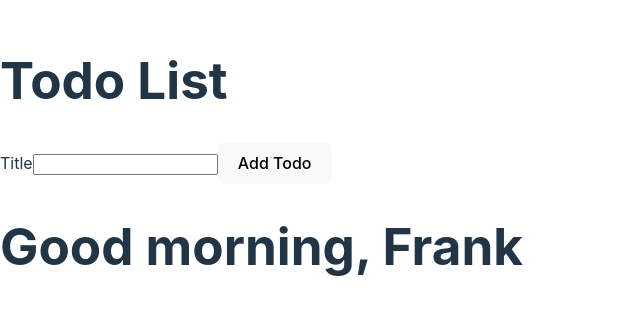
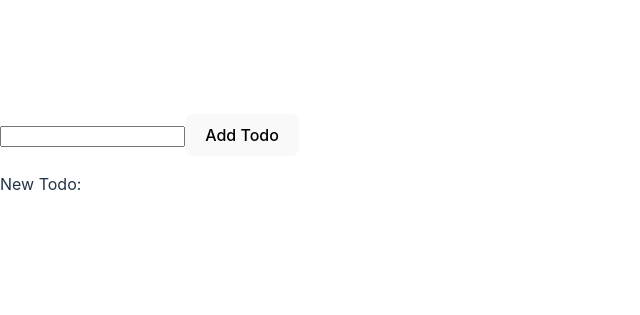
Before and after one commit to EphremAlebachew/react-todo, a React (Vite) app: page / in a window 1280 px wide. Shown: the part 237-552 px from the top of the page, without its empty margins (0-640 px from the left). Built offline with nearby package versions, Linux system fonts and the light colour scheme.

Commit message:
ass-3-3-with-vite

```diff
--- a/src/AddTodoForm/AddTodoForm.jsx
+++ b/src/AddTodoForm/AddTodoForm.jsx
@@ -1,33 +1,52 @@
-import React, { useState } from "react";
-function AddTodoForm({ onAddTodo }) {
-    const [todoTitle, setTodoTitle] = useState("");
 
-    const handleTitleChange = (e) => {
-      const newTodoTitle = e.target.value;
-      setTodoTitle(newTodoTitle);
-    };
+import React from 'react';
 
-    const handleAddTodo = () => {
-      onAddTodo(todoTitle);
-      setTodoTitle("");
-    };
+const AddTodoForm = () => {
+  const handleAddTodo = (event) => {
+    event.preventDefault();
+    const todoTitle = event.target.title.value;
+    console.log(todoTitle);
+    event.target.reset();
+  };
 
-    return (
-      <div>
-        <form>
-          <label htmlFor="todoTitle">Title</label>
-          <input
-            type="text"
-            id="todoTitle"
-            value={todoTitle}
-            onChange={handleTitleChange}
-          />
-          <button type="button" onClick={handleAddTodo}>Add Todo</button>
-        </form>
-      </div>
-    );
-  }
+  return (
+    <form onSubmit={handleAddTodo}>
+      <input type="text" name="title" />
+      <button type="submit">Add Todo</button>
+    </form>
+  );
+};
 
-  export default AddTodoForm;
+export default AddTodoForm;
+// function AddTodoForm({ onAddTodo }) {
+//     const [todoTitle, setTodoTitle] = useState("");
+
+//     const handleTitleChange = (e) => {
+//       const newTodoTitle = e.target.value;
+//       setTodoTitle(newTodoTitle);
+//     };
+
+//     const handleAddTodo = () => {
+//       onAddTodo(todoTitle);
+//       setTodoTitle("");
+//     };
+
+//     return (
+//       <div>
+//         <form>
+//           <label htmlFor="todoTitle">Title</label>
+//           <input
+//             type="text"
+//             id="todoTitle"
+//             value={todoTitle}
+//             onChange={handleTitleChange}
+//           />
+//           <button type="button" onClick={handleAddTodo}>Add Todo</button>
+//         </form>
+//       </div>
+//     );
+//   }
+
+//   export default AddTodoForm;
 
 {/* <button type="submit">Add</button> */}
--- a/src/App.jsx
+++ b/src/App.jsx
@@ -1,24 +1,39 @@
 import React, { useState } from "react";
-import TodoList from "./Todolist/TodoList";
 import AddTodoForm from "./AddTodoForm/AddTodoForm";
 
-function App() {
-  const [todoList, setTodoList] = useState([]);
 
-  const handleAddTodo = (newTodoTitle) => {
-    const newTodo = { id: todoList.length + 1, title: newTodoTitle };
-    setTodoList([...todoList, newTodo]);
-  };
+
+
+const App = () => {
+  const [newTodo, setNewTodo] = useState('');
 
   return (
     <div>
-
-      <h1>Todo List</h1>
-
-      <AddTodoForm onAddTodo={handleAddTodo} />
-      <TodoList todoList={todoList} />
+      <AddTodoForm onAddTodo={setNewTodo} />
+      <p>New Todo: {newTodo}</p>
     </div>
   );
-}
+};
 
 export default App;
+
+// function App() {
+//   const [todoList, setTodoList] = useState([]);
+
+//   const handleAddTodo = (newTodoTitle) => {
+//     const newTodo = { id: todoList.length + 1, title: newTodoTitle };
+//     setTodoList([...todoList, newTodo]);
+//   };
+
+//   return (
+//     <div>
+
+//       <h1>Todo List</h1>
+
+//       <AddTodoForm onAddTodo={handleAddTodo} />
+//       <TodoList todoList={todoList} />
+//     </div>
+//   );
+// }
+
+// export default App;
--- /dev/null
+++ b/src/TodoListItem/TodoListItem.jsx
@@ -0,0 +1,14 @@
+import React from 'react';
+
+function TodoListItem(props) {
+  const { todo } = props;
+  return (
+    <div className="todo-item">
+      <li>{todo.text}</li>
+      {/* <input type="checkbox" checked={props.todo.completed} />
+      <span className={props.todo.completed ? 'completed' : ''}>{props.todo.text}</span> */}
+    </div>
+  );
+}
+
+export default TodoListItem;
--- a/src/Todolist/TodoList.jsx
+++ b/src/Todolist/TodoList.jsx
@@ -1,19 +1,18 @@
 import React from 'react'
-
+import TodoListItem from "./TodoListItem/TodoListItem";
 const greetings = "Good morning";
 
  function TodoList(props) {
   return (
     <div>
       <h1>{greetings}, Frank</h1>
+
       <ul>
+      {todos.map(todo => (
+        <TodoListItem key={todo.id} todo={todo} />
+      ))}
+    </ul>
 
-          {props.todoList.map(todo => (
-            <li key={todo.id}>{todo.title}</li>
-          ))}
-
-
-      </ul>
     </div>
   )
 }
@@ -27,3 +26,8 @@ export default TodoList;
 
 {/* {List.map(list => (
           <li key={list.id}>{list.title}</li> */}
+          {/*
+          {props.todoList.map(todo => (
+            <li key={todo.id}>{todo.title}</li>
+          ))}
+         */}
```
